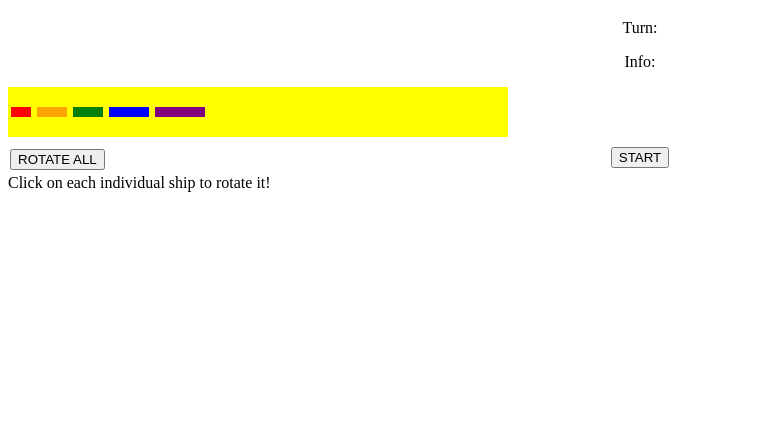
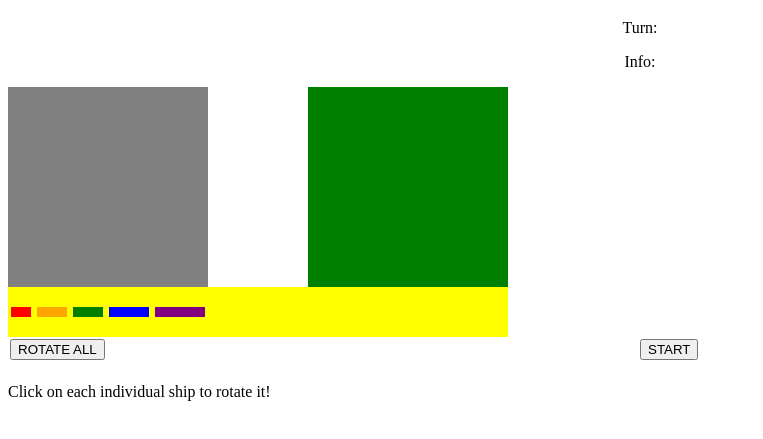
Before and after one commit to Kunj-Parikh/Battleship, a plain HTML site: page index.html in a window 1280 px wide. Shown: the part 61-500 px from the top of the page, without its empty margins (0-763 px from the left). Drawn offline with Linux system fonts and the light colour scheme.

Commit message:
1/8/2024 Period 8

```diff
--- a/index.html
+++ b/index.html
@@ -18,7 +18,9 @@
     </div>
 
     <!-- gameboards -->
-    <div id="game-container"></div>
+    <div id="game-container">
+
+    </div>
 
     <!-- ships -->
     <div class="ship-container">
@@ -32,7 +34,7 @@
     <button id="rotate-button">ROTATE ALL</button>
     <button id="start-button">START</button>
 
-    <p style="text-align:left">Click on each individual ship to rotate it!</p>
+    <p style="text-align:left" id="info">Click on each individual ship to rotate it!</p>
 </body>
 
 </html>
--- a/script.js
+++ b/script.js
@@ -1,30 +1,48 @@
-const shipContainer = document.querySelector('.ship-container');
-const rotateButton = document.querySelector('#rotate-button');
+const gameContainer = document.getElementById("game-container")
+const shipContainer = document.querySelector('.ship-container')
+const rotateButton = document.querySelector('#rotate-button')
 const shipArr = Array.from(shipContainer.children)
 let angle = [0, 0, 0, 0, 0]
 
 function rotat_all() {
     angle.forEach((e, i, arr) => arr[i] = arr[i] === 0 ? 90 : 0)
-    for(let i=0; i<5; i++) {
+    for (let i = 0; i < 5; i++) {
         shipArr[i].style.transform = `rotate(${angle[i]}deg)`
     }
 
 }
+const side = 10;
+function createBoard(color, user) {
+    const board = document.createElement('div')
+    board.classList.add('boards')
+    board.style.backgroundColor = color
+    board.id = user
+    for(let i = 0; i<side*side; i++) {
+        const block = document.createElement('div')
+        block.classList.add('block')
+        block.id = i
+        board.append(block)
+    }
+    gameContainer.append(board)
+}
+
+createBoard('gray', 'p')
+createBoard('green', 'c')
 
 rotateButton.addEventListener('click', rotat_all)
-shipArr[0].addEventListener('click', ()=> {
+shipArr[0].addEventListener('click', () => {
     angle[0] = angle[0] == 0 ? 90 : 0
     shipArr[0].style.transform = `rotate(${angle[0]}deg)`
 })
-shipArr[1].addEventListener('click', ()=> {
+shipArr[1].addEventListener('click', () => {
     angle[1] = angle[1] == 0 ? 90 : 0
     shipArr[1].style.transform = `rotate(${angle[1]}deg)`
 })
-shipArr[2].addEventListener('click', ()=> {
+shipArr[2].addEventListener('click', () => {
     angle[2] = angle[2] == 0 ? 90 : 0
     shipArr[2].style.transform = `rotate(${angle[2]}deg)`
 })
-shipArr[3].addEventListener('click', ()=> {
+shipArr[3].addEventListener('click', () => {
     angle[3] = angle[3] == 0 ? 90 : 0
     shipArr[3].style.transform = `rotate(${angle[3]}deg)`
 })
--- a/style.css
+++ b/style.css
@@ -1,3 +1,26 @@
+.boards {
+    width: 200px;
+    height:200px;
+    border: black 1px;
+    display: flex;
+    flex-wrap: w
+
+}
+
+.block {
+    width: 20px;
+    height: 20px;
+    /* border: solid 1px black;
+    box-sizing: border-box; */
+}
+
+
+#game-container {
+    width: 500px;
+    display: flex;
+    justify-content: space-between;
+}
+
 body {
     text-align: center;
 }
@@ -63,10 +86,16 @@ body {
 #rotate-button {
     position: absolute;
     left: 10px;
-    top: 210px;
+    top: 400px;
+
 }
 
 #start-button {
+    position: absolute;
+    top: 400px;
+}
+
+#info {
     position: relative;
-    top: 10px;
+    top: 30px;
 }
```
